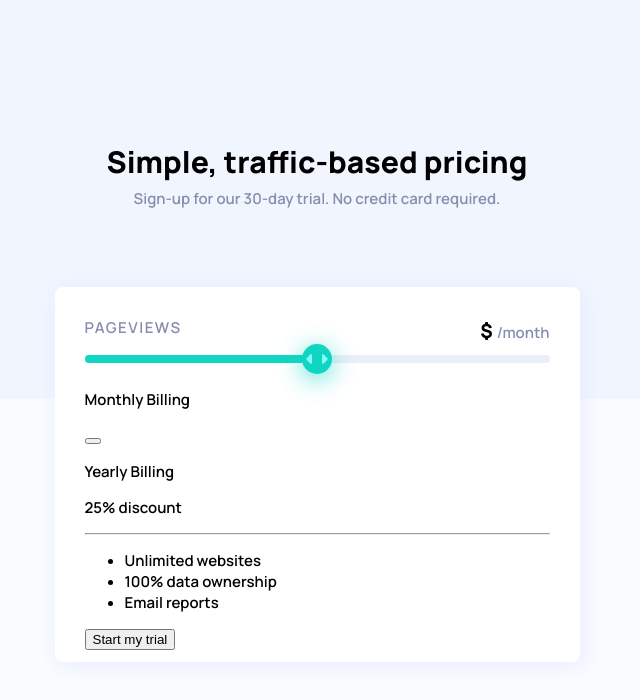
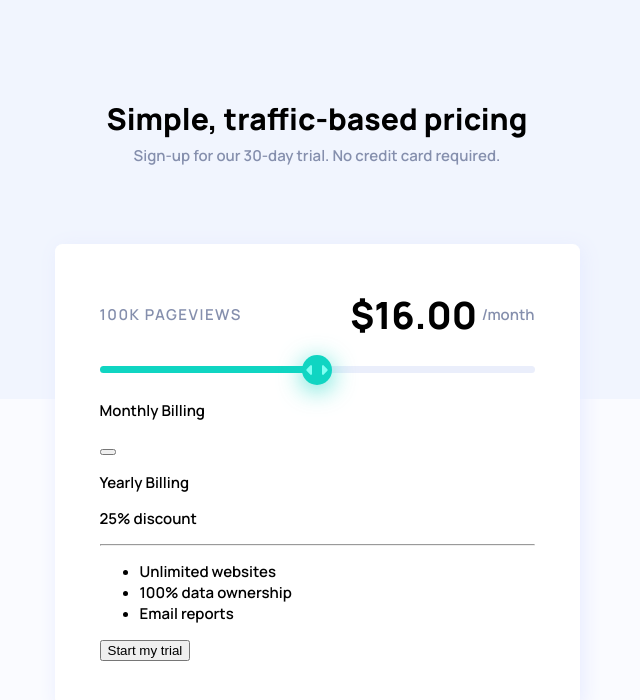
Before and after one commit to CrystalNyein/frontend-mentor-interactive-pricing-component, a React (Create React App) app: page / in a window 1280 px wide. Shown: the top 700 px of the page, without its empty margins (323-963 px from the left). Built offline with nearby package versions, Linux system fonts and the light colour scheme.

Commit message:
Set price and pageviews data according to value change

```diff
--- a/src/components/Pricing.css
+++ b/src/components/Pricing.css
@@ -1,8 +1,8 @@
 .Pricing {
   margin-top: 5rem;
-  padding: 2rem;
+  padding: 3rem;
   width: 35rem;
-  height: 25rem;
+  max-width: 90vw;
   background-color: white;
   box-shadow: 3px 3px 20px hsl(227, 100%, 95%);
   border-radius: 0.5rem;
@@ -11,6 +11,8 @@
   display: flex;
   flex-direction: row;
   justify-content: space-between;
+  align-items: center;
+  margin-bottom: 1rem;
 }
 .price-req p {
   color: hsl(225, 20%, 60%);
@@ -20,8 +22,13 @@
   text-transform: uppercase;
   letter-spacing: 0.1rem;
 }
+#price {
+  display: flex;
+  align-items: center;
+  gap: 0.3rem;
+}
 #price span {
-  font-size: 1.3rem;
+  font-size: 2.5rem;
   font-weight: 800;
   color: black;
 }
--- a/src/components/Pricing.js
+++ b/src/components/Pricing.js
@@ -13,9 +13,9 @@ const Pricing = () => {
   return (
     <div className="Pricing">
       <div className="price-req">
-        <p id="pageview">Pageviews</p>
+        <p id="pageview">{sliderValue * 2}K Pageviews</p>
         <p id="price">
-          <span>$ </span> /month
+          <span>${(sliderValue / 3.125).toFixed(2)} </span>/month
         </p>
       </div>
       <div className="slide">
```
